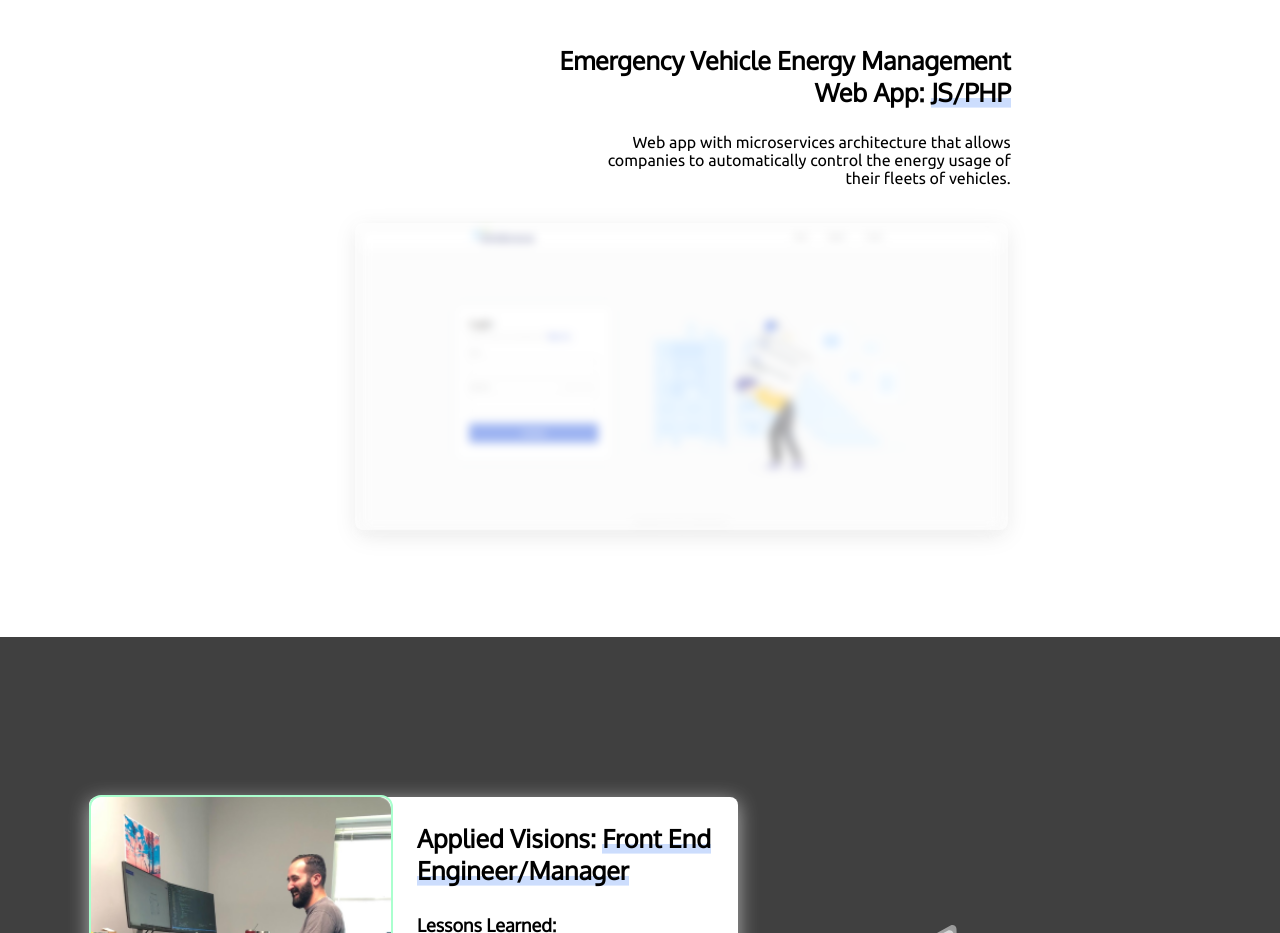
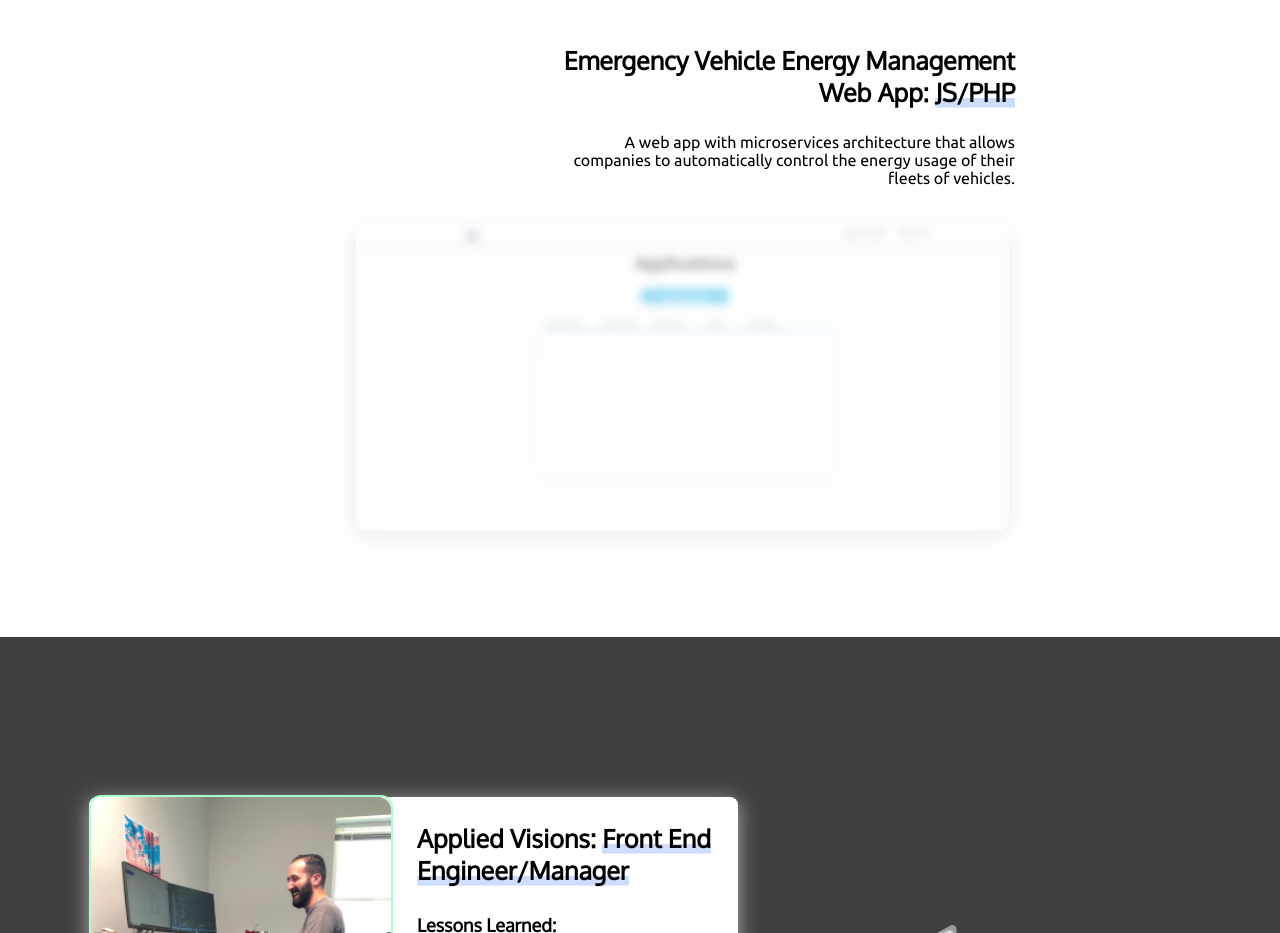
Before and after one commit to scottdevito/sdevito-portfolio, a React (Create React App) app: page / in a window 1280 px wide. Shown: the part 2140-3073 px from the top of the page. Built offline with nearby package versions, Linux system fonts and the light colour scheme.

Commit message:
Add third project image

```diff
--- a/src/pages/projects-section/projects-section.tsx
+++ b/src/pages/projects-section/projects-section.tsx
@@ -5,6 +5,7 @@ import squiggleRight from "../../assets/images/squiggleRight.svg";
 import { ColorUnderline } from "../../styles/global-styles";
 import CyberSecLearningPlatformPreview from "../../assets/images/cyberSecLearningPlatformPreview.svg";
 import FacilityManagementWebAppPreview from "../../assets/images/facilityManagementWebAppPreview.svg";
+import EmergencyVehEnergyManWebAppPreview from "../../assets/images/emergencyVehEnergyManWebAppPreview.svg";
 
 export interface ProjectsSectionProps {}
 
@@ -49,11 +50,11 @@ const ProjectsSection: React.FC<ProjectsSectionProps> = () => {
             <ColorUnderline>JS/PHP</ColorUnderline>
           </ProjectHeader>
           <ProjectCopy>
-            Web app with microservices architecture that allows companies to
+            A web app with microservices architecture that allows companies to
             automatically control the energy usage of their fleets of vehicles.
           </ProjectCopy>
           <ProjectImg
-            src={FacilityManagementWebAppPreview}
+            src={EmergencyVehEnergyManWebAppPreview}
             alt="Third project image"
           />
         </Project3>
```
Also changed, not shown: src/assets/images/emergencyVehEnergyManWebAppPreview.svg (added).
